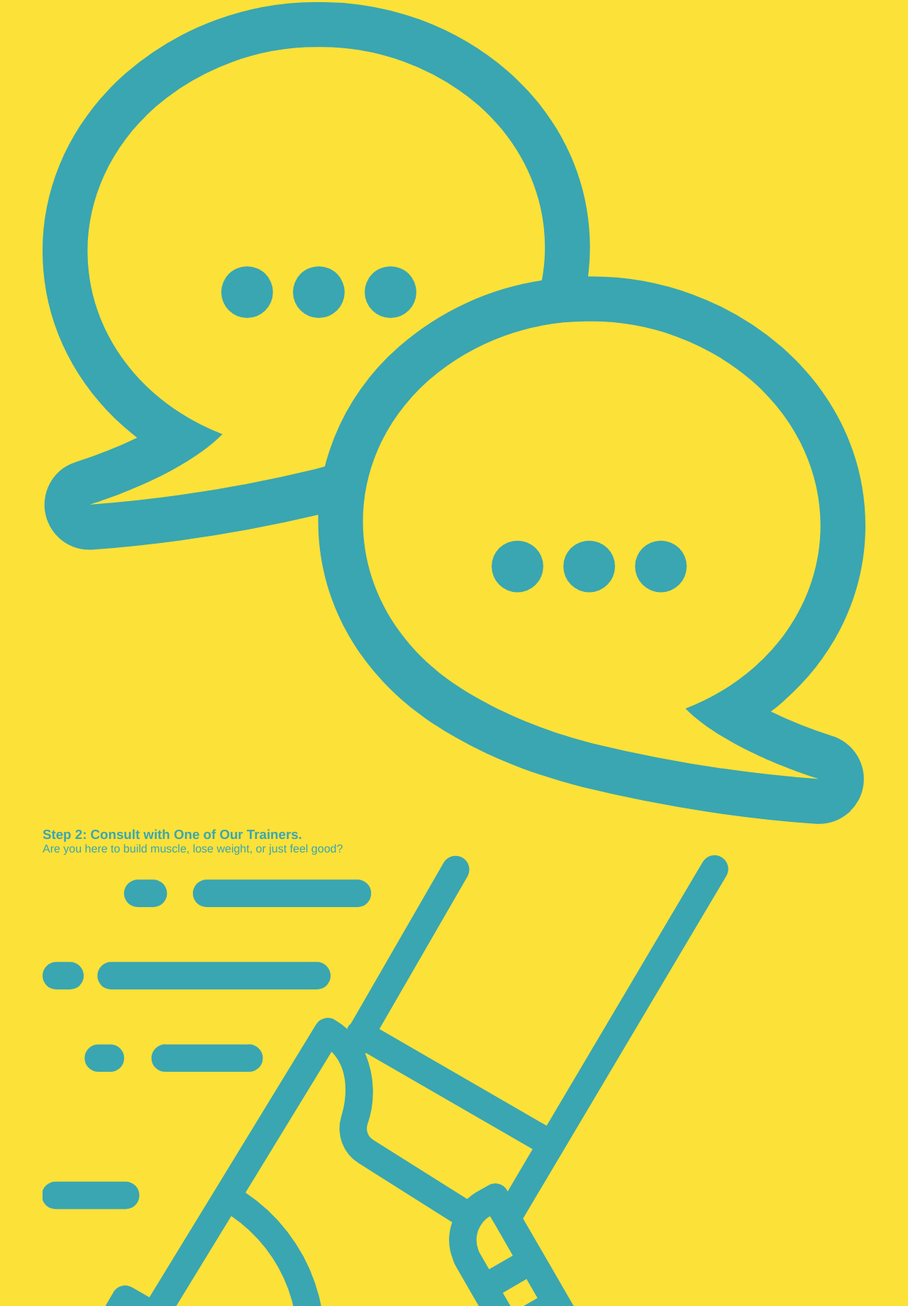
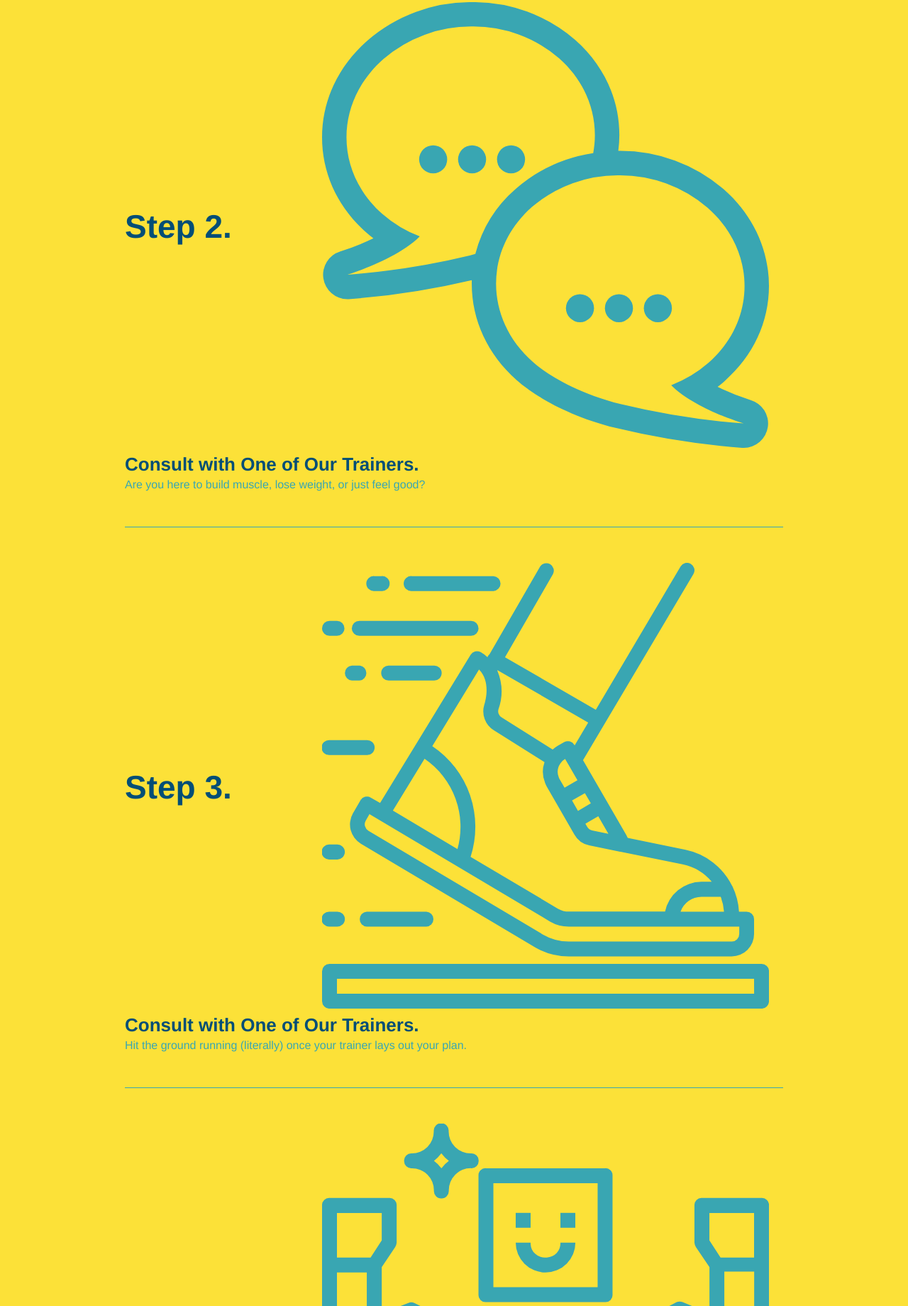
Before and after one commit to amandajorg/run-buddy, a plain HTML site: page index.html in a window 1280 px wide. Shown: the part 1906-3746 px from the top of the page at 71% size. Drawn offline with Linux system fonts and the light colour scheme.

Commit message:
added flexbox to the steps

```diff
--- a/assets/css/style.css
+++ b/assets/css/style.css
@@ -207,6 +207,10 @@ body {
   margin-right: 20px;
 }
 
+.step-img img {
+  max-width: 100%;
+}
+
 .step-text {
   flex: 12;
 }
--- a/index.html
+++ b/index.html
@@ -114,25 +114,49 @@
                 <p>You're already here, so why not?</p>
             </div>
           </div>
+        </div>
 
-          <div>
+        <div class="step">
+          <h3>Step 2.</h3>
+            <div class="step-info">
+                <div class="step-img">
                   <img src="./assets/images/step-2.svg" alt="" />
-              <h3>Step 2: <span>Consult with One of Our Trainers.</span></h3>
+                </div>
+            </div>
+            <div class="step-text">
+              <h4>Consult with One of Our Trainers.</h4>
                 <p>Are you here to build muscle, lose weight, or just feel good?</p>
           </div>
+        </div>
+      </div>
 
-            <div>
+      <div class="step">
+        <h3>Step 3.</h3>
+          <div class="step-info">
+              <div class="step-img">
                 <img src="./assets/images/step-3.svg" alt="" />
-              <h3>Step 3: <span>Get Running.</span></h3>
+              </div>
+          </div>
+          <div class="step-text">
+            <h4>Consult with One of Our Trainers.</h4>
               <p>Hit the ground running (literally) once your trainer lays out your plan.</p>
         </div>
+      </div>
+    </div>
 
-            <div>
+    <div class="step">
+      <h3>Step 4.</h3>
+        <div class="step-info">
+            <div class="step-img">
               <img src="./assets/images/step-4.svg" alt="" />
-              <h3>Step 4: <span>See Results.</span></h3>
+            </div>
+        </div>
+        <div class="step-text">
+          <h4>See Results.</h4>
             <p>Bi-weekly checkins with your trainer will keep you focused.</p>
       </div>
-         </section>
+    </div>
+  </div>
 
          <!-- "meet the trainers" section -->
          <section id="your-trainers" class="trainers">
```
Lines whose indentation alone changed are shown as unchanged.
